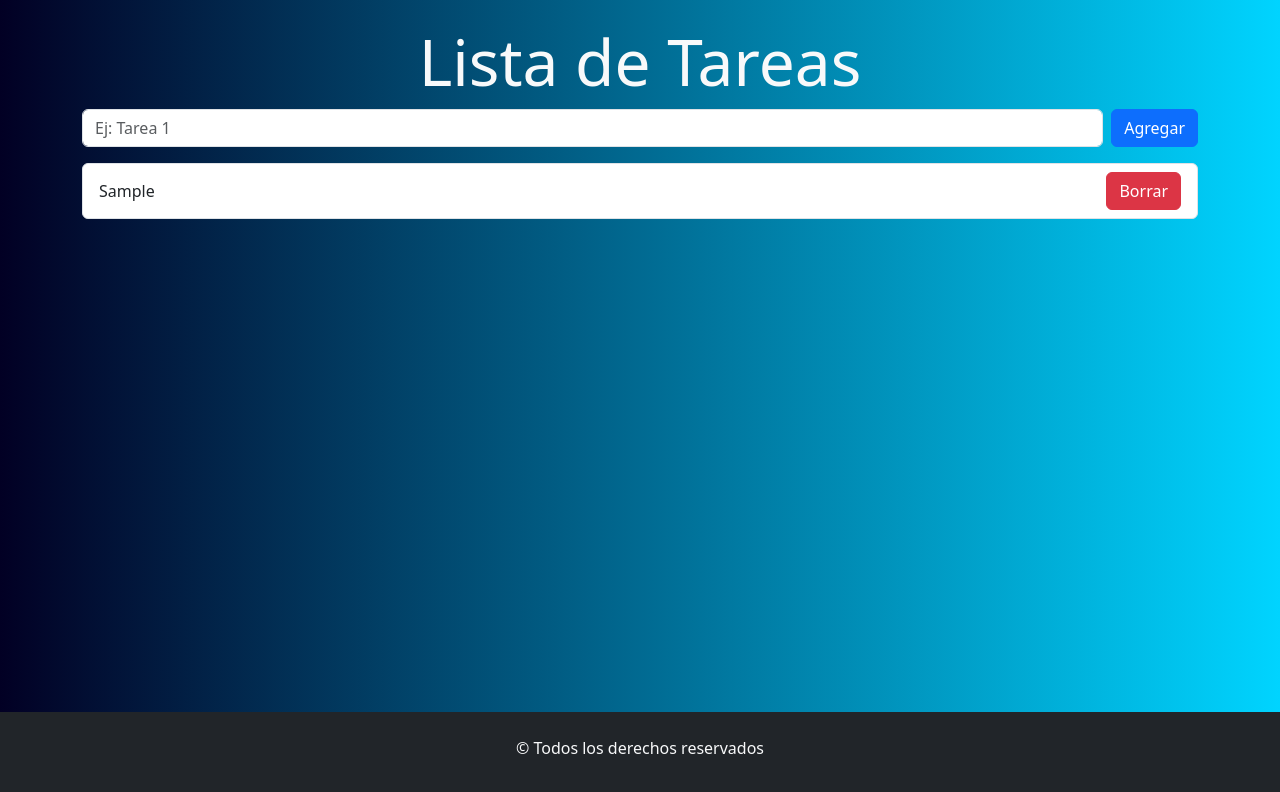
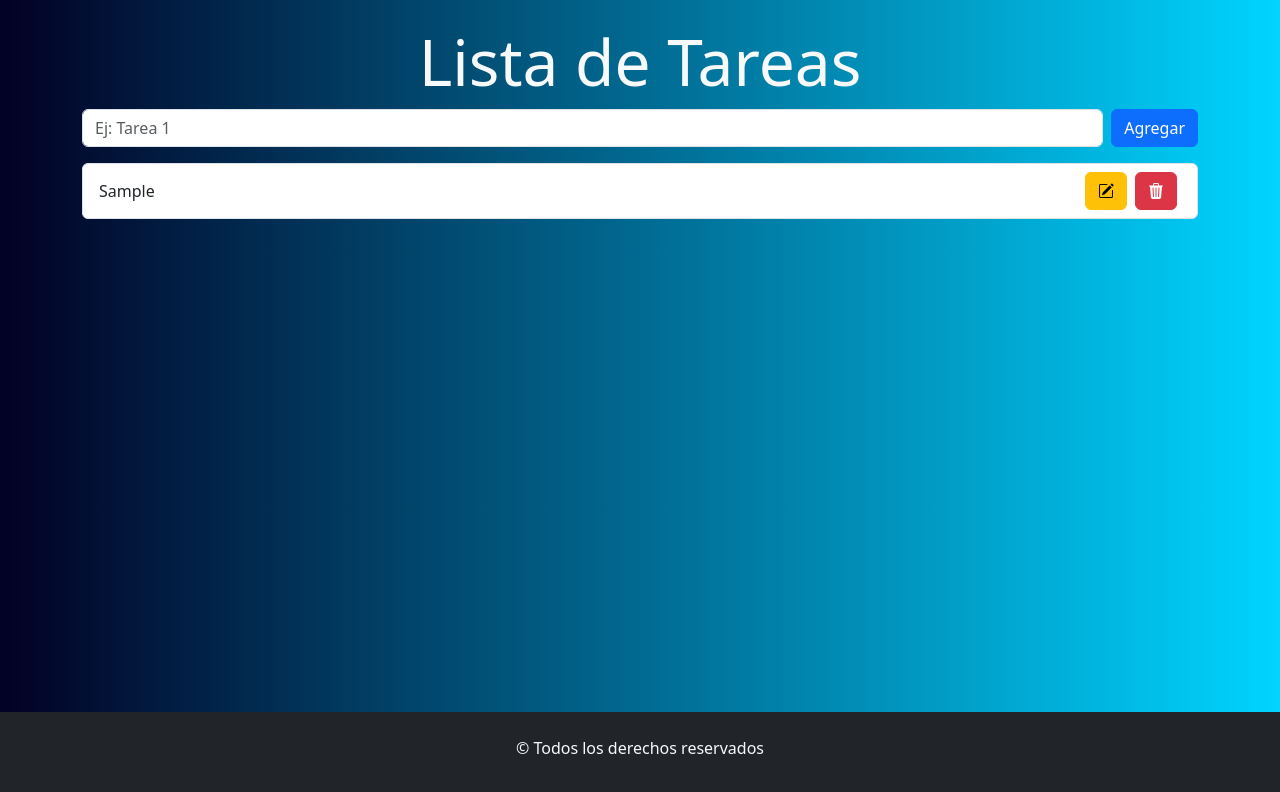
Before and after one commit to Agustin030s/listaTareasAPI, a React (Vite) app: page / in a window 1280 px wide. Both pictures are taken after typing "Sample" into the empty fields and a click on the button "Agregar". Shown: the top 792 px of the page. Built offline with nearby package versions, Linux system fonts and the light colour scheme.

Commit message:
se agrego el boton para editar una tarea

```diff
--- a/package.json
+++ b/package.json
@@ -11,6 +11,7 @@
   },
   "dependencies": {
     "bootstrap": "^5.3.2",
+    "bootstrap-icons": "^1.11.3",
     "react": "^18.2.0",
     "react-bootstrap": "^2.9.1",
     "react-dom": "^18.2.0"
--- a/src/App.jsx
+++ b/src/App.jsx
@@ -1,6 +1,7 @@
 import { Container } from "react-bootstrap";
 import "./App.css";
 import "bootstrap/dist/css/bootstrap.min.css";
+import "bootstrap-icons/font/bootstrap-icons.min.css";
 import Footer from "./Components/Footer";
 import FormularioTarea from "./Components/FormularioTarea";
 
--- a/src/Components/ItemTarea.jsx
+++ b/src/Components/ItemTarea.jsx
@@ -1,9 +1,25 @@
 import { Button, ListGroup } from "react-bootstrap";
 
-const ItemTarea = ({tarea, borrarTarea}) => {
+const ItemTarea = ({ tarea, borrarTarea }) => {
   return (
     <ListGroup.Item className="d-flex justify-content-between align-items-center">
-      {tarea} <Button variant="danger" onClick={() => borrarTarea(tarea)}>Borrar</Button>
+      {tarea}
+      <div className="d-flex justify-content-center align-items-center flex-wrap">
+        <Button
+          variant="warning"
+          className="mx-md-1 mb-2 mb-md-0"
+          onClick={() => borrarTarea(tarea)}
+        >
+          <i class="bi bi-pencil-square"></i>
+        </Button>
+        <Button
+          variant="danger"
+          className="mx-md-1"
+          onClick={() => borrarTarea(tarea)}
+        >
+          <i class="bi bi-trash3-fill"></i>
+        </Button>
+      </div>
     </ListGroup.Item>
   );
 };
```
Also changed, not shown: 1 other file (tests, documents, lock files or other folders).
